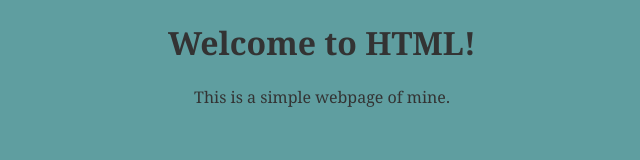
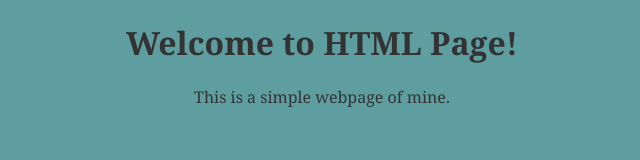
Before and after one commit to Vieee33/web_standards, a plain HTML site: page index.html in a window 1280 px wide. Shown: the whole page, without its empty margins (318-958 px from the left). Drawn offline with Linux system fonts and the light colour scheme.

Commit message:
OPEN FILE

```diff
--- a/index.html
+++ b/index.html
@@ -7,7 +7,7 @@
     <title>My First Web Page</title>
 </head>
 <body>
-    <h1>Welcome to HTML!</h1>
+    <h1>Welcome to HTML Page!</h1>
     <p>This is a simple webpage of mine.</p>
 </body>
 </html>
```
Also changed, not shown: forms.html (+1 -1 lines), headings.html (+1 -0 lines), images.html (+1 -1 lines), links.html (+1 -1 lines), lists.html (+1 -1 lines), nestingAndhierachy.html (+1 -1 lines), paragraphs.html (+1 -1 lines), semantic.html (+1 -1 lines), tables.html (+1 -1 lines).
